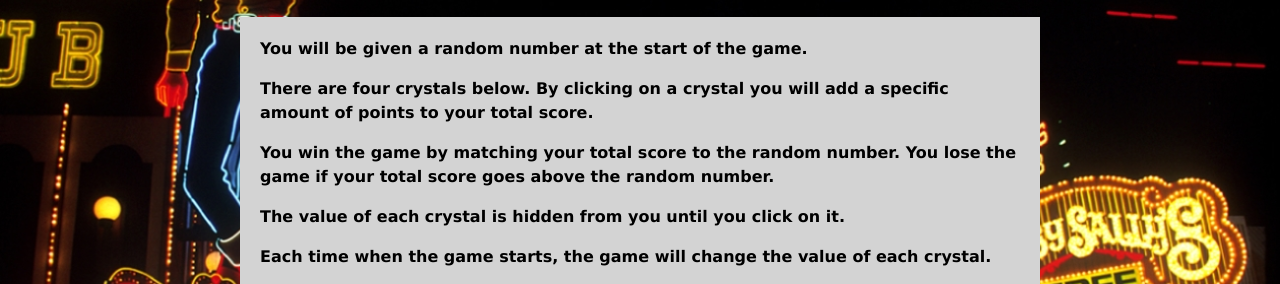
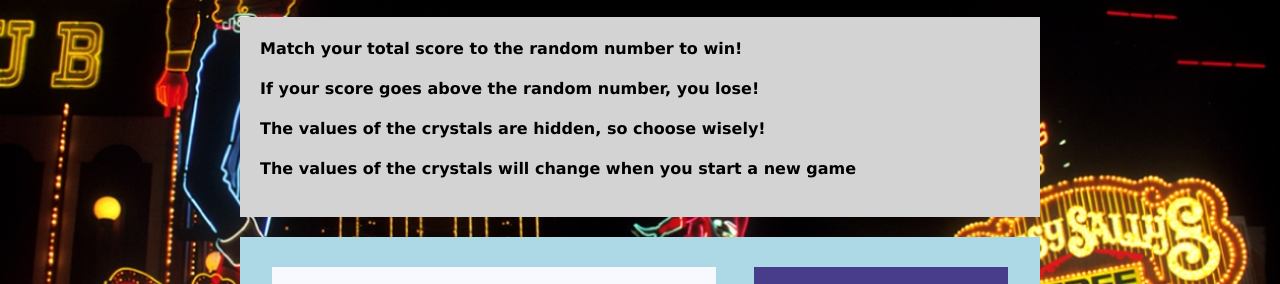
Before and after one commit to sharebot-joe/Crystals-Collector, a plain HTML site: page index.html in a window 1280 px wide. Shown: the part 181-465 px from the top of the page. Drawn offline with nearby package versions, Linux system fonts and the light colour scheme; a web font is replaced by a local one.

Commit message:
fixed instructions

```diff
--- a/index.html
+++ b/index.html
@@ -19,11 +19,10 @@
 		</div>
 		<div class="row text-center">
 			<div class="rules col-lg-12 ">
-					<p>You will be given a random number at the start of the game.</p>
-					<p>There are four crystals below. By clicking on a crystal you will add a specific amount of points to your total score.</p>
-					<p>You win the game by matching your total score to the random number. You lose the game if your total score goes above the random number.</p>
-					<p>The value of each crystal is hidden from you until you click on it.</p>
-					<p>Each time when the game starts, the game will change the value of each crystal.</p>
+					<p>Match your total score to the random number to win!</p>
+					<p>If your score goes above the random number, you lose!</p>
+					<p>The values of the crystals are hidden, so choose wisely!</p>
+					<p>The values of the crystals will change when you start a new game</p>
 			</div>
 		</div>
 		<div class="row text-center mx-auto">
```
